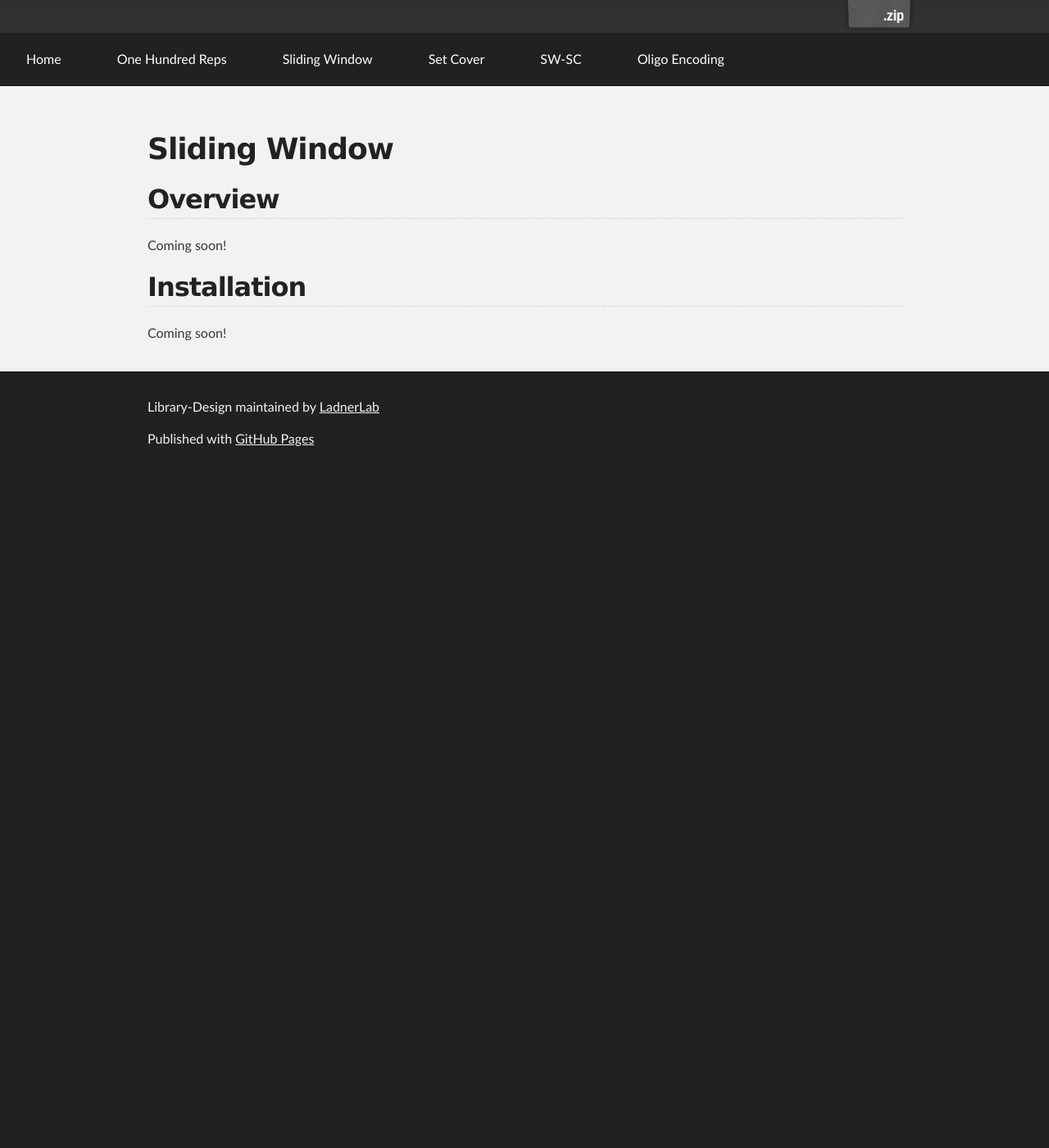
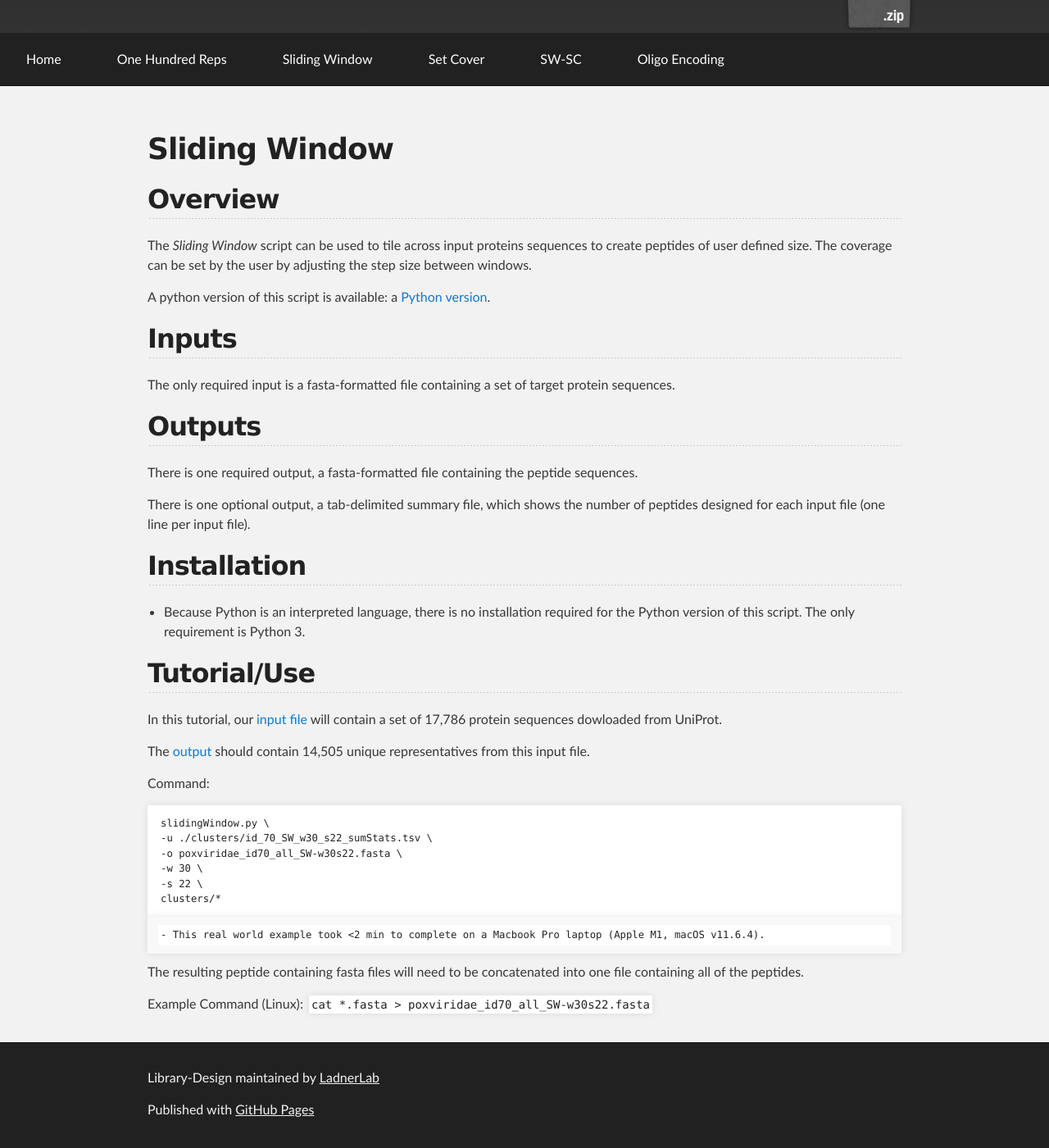
Before and after one commit to LadnerLab/Library-Design, a Jekyll site: the page built from docs/sliding_window.md, in a window 1280 px wide and 1400 px high, scrolled down 217 px. Shown: the whole window at 82% size. Built offline with Jekyll 4.4.1, drawn with Linux system fonts in a browser that asks for light colours; before the commit the page ends 900 px from its top, so only the background shows below that.

Commit message:
updating/populating markdown docs

````diff
--- a/docs/sliding_window.md
+++ b/docs/sliding_window.md
@@ -7,8 +7,44 @@ permalink: /sliding_window/
 
 ## Overview
 
-Coming soon!
+The *Sliding Window* script can be used to tile across input proteins sequences to create peptides of user defined size. The coverage can be set by the user by adjusting the step size between windows.
+
+A python version of this script is available: a [Python version](https://github.com/LadnerLab/Library-Design/blob/master/slidingWindow/python/slidingWindow.py).
+
+## Inputs
+
+The only required input is a fasta-formatted file containing a set of target protein sequences.
+
+## Outputs
+
+There is one required output, a fasta-formatted file containing the peptide sequences.
+
+There is one optional output, a tab-delimited summary file, which shows the number of peptides designed for each input file (one line per input file).
 
 ## Installation
 
-Coming soon!
+- Because Python is an interpreted language, there is no installation required for the Python version of this script. The only requirement is Python 3.
+
+## Tutorial/Use
+
+In this tutorial, our [input file](https://github.com/LadnerLab/Library-Design/blob/master/examples/poxviridae_unaligned_min30AA.fasta) will contain a set of 17,786 protein sequences dowloaded from UniProt.
+
+The [output](https://github.com/LadnerLab/Library-Design/blob/master/examples/expectedOutputs/onehundredreps/poxviridae_unaligned_min30AA_100rep.fasta) should contain 14,505 unique representatives from this input file.
+
+Command:
+```SW_SC.py
+slidingWindow.py \
+-u ./clusters/id_70_SW_w30_s22_sumStats.tsv \
+-o poxviridae_id70_all_SW-w30s22.fasta \
+-w 30 \
+-s 22 \
+clusters/*
+```
+
+    - This real world example took <2 min to complete on a Macbook Pro laptop (Apple M1, macOS v11.6.4).
+
+The resulting peptide containing fasta files will need to be concatenated into one file containing all of the peptides.
+
+Example Command (Linux):
+```cat *.fasta > poxviridae_id70_all_SW-w30s22.fasta
+```
````
Also changed, not shown: docs/SW_SC.md (+14 -15 lines), docs/oligo_encoding.md (+24 -4 lines), docs/one_hundred_reps.md (+1 -1 lines), docs/set_cover.md (+44 -2 lines).
